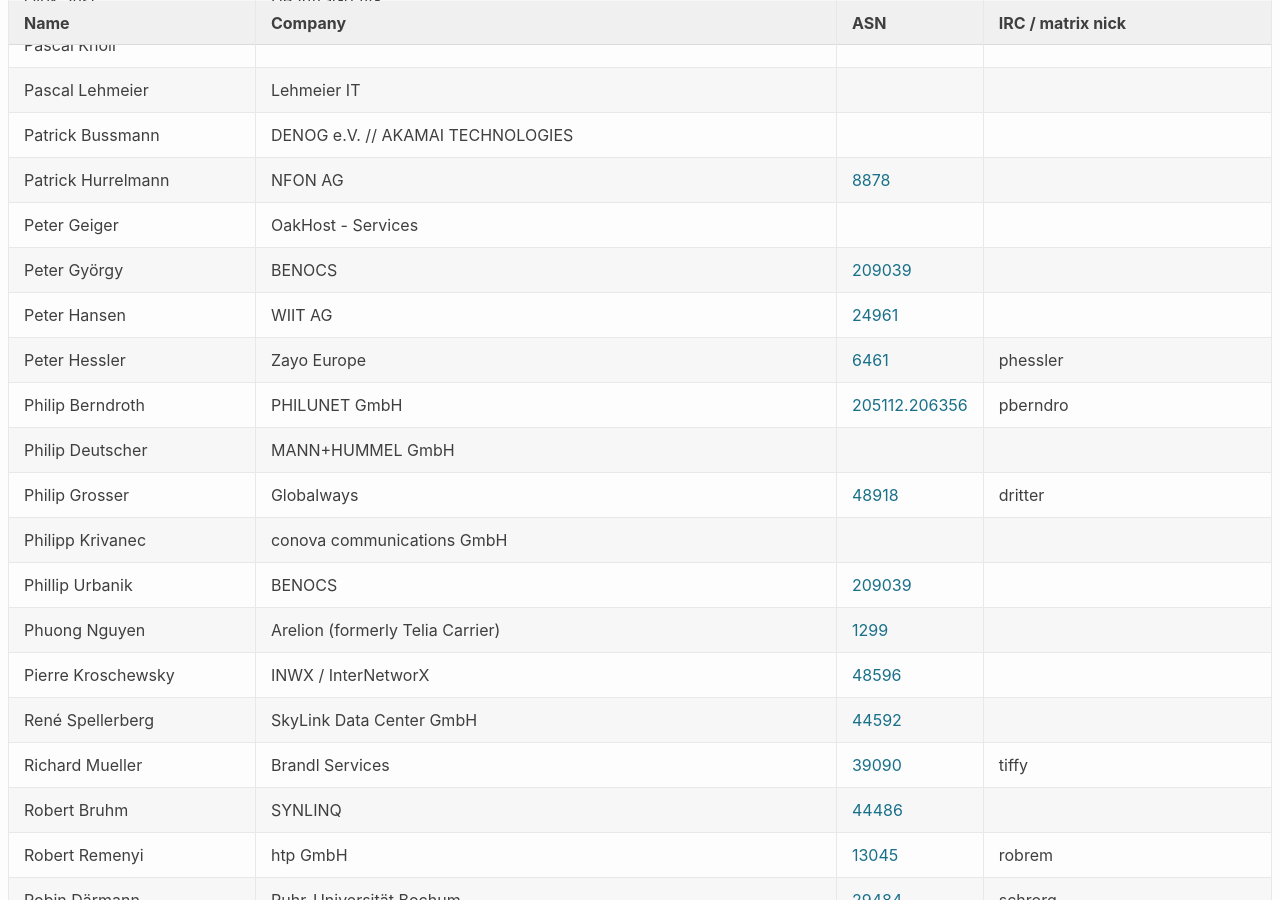
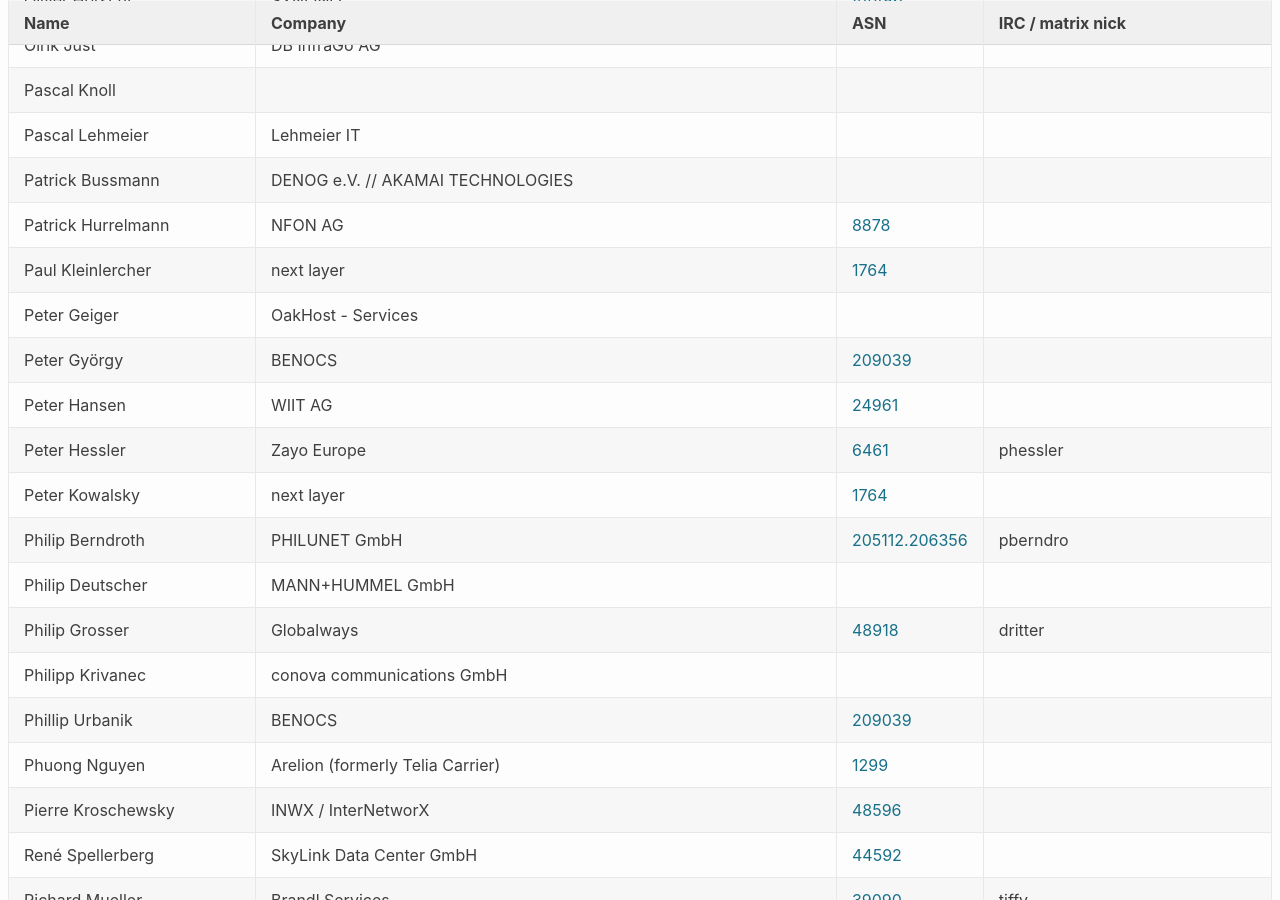
Before and after one commit to denog/pretix-attendeelist, a Jekyll site: the page built from denog16/index.markdown, in a window 1280 px wide and 900 px high, scrolled down 12580 px. Built offline with Jekyll 4.4.1, drawn with Linux system fonts in a browser that asks for light colours; some of the changed text lies outside the part shown.

Commit message:
Latest data: Wed Oct 16 11:10:22 UTC 2024

```diff
--- a/_data/attendees_denog16_onsite.json
+++ b/_data/attendees_denog16_onsite.json
@@ -16,6 +16,12 @@
     "company": null,
     "irc": "promasu",
     "asn": null
+  },
+  {
+    "name": "Ainura Sydygalieva",
+    "company": "next layer",
+    "irc": null,
+    "asn": "1764"
   },
   {
     "name": "Alban David Becker",
@@ -1668,6 +1674,12 @@
     "asn": "8878"
   },
   {
+    "name": "Paul Kleinlercher",
+    "company": "next layer",
+    "irc": null,
+    "asn": "1764"
+  },
+  {
     "name": "Peter Geiger",
     "company": "OakHost - Services",
     "irc": null,
@@ -1692,6 +1704,12 @@
     "asn": "6461"
   },
   {
+    "name": "Peter Kowalsky",
+    "company": "next layer",
+    "irc": null,
+    "asn": "1764"
+  },
+  {
     "name": "Philip Berndroth",
     "company": "PHILUNET GmbH",
     "irc": "pberndro",
```
